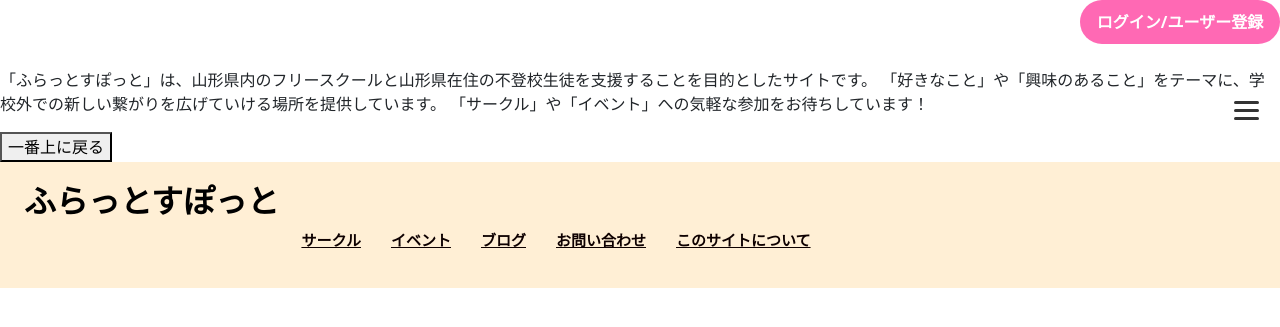
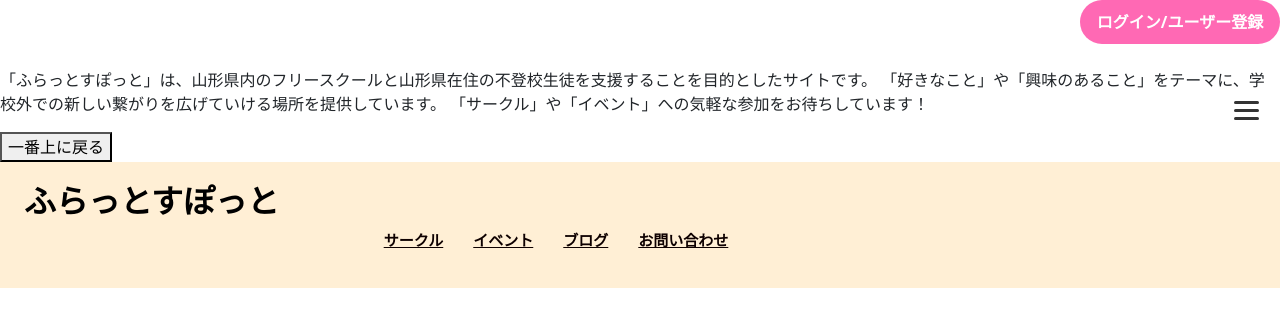
Before and after one commit to ykt0727/flatspotproject, a Django app: page /student/about in a window 1280 px wide. Shown: the part 56-383 px from the top of the page. Run offline with Django 4.2, Linux system fonts and the light colour scheme.

Commit message:
「このサイトについて」のリンク削除

```diff
--- a/studentapp/templates/student_base_anyone.html
+++ b/studentapp/templates/student_base_anyone.html
@@ -48,7 +48,6 @@
           <li class="nav_item"><a href="{% url 'studentapp:eventlist' %}" style="text-decoration:none;">イベント</a></li>
           <li class="nav_item"><a href="{% url 'studentapp:bloglist' %}" style="text-decoration:none;">ブログ</a></li>
           <li class="nav_item"><a href="{% url 'studentapp:contact' %}" style="text-decoration:none;">お問い合わせ</a></li>
-          <li class="nav_item"><a href="{% url 'studentapp:about' %}" style="text-decoration:none;">このサイトについて</a></li>
         </ul>
       </nav>
     </div>
@@ -109,7 +108,6 @@
                   <li><a href="{% url 'studentapp:eventlist' %}">イベント</a></li>
                   <li><a href="{% url 'studentapp:bloglist' %}">ブログ</a></li>
                   <li><a href="{% url 'studentapp:contact' %}">お問い合わせ</a></li>
-                  <li><a href="{% url 'studentapp:about' %}">このサイトについて</a></li>
               </ul>
           </nav>
       </div>
```
